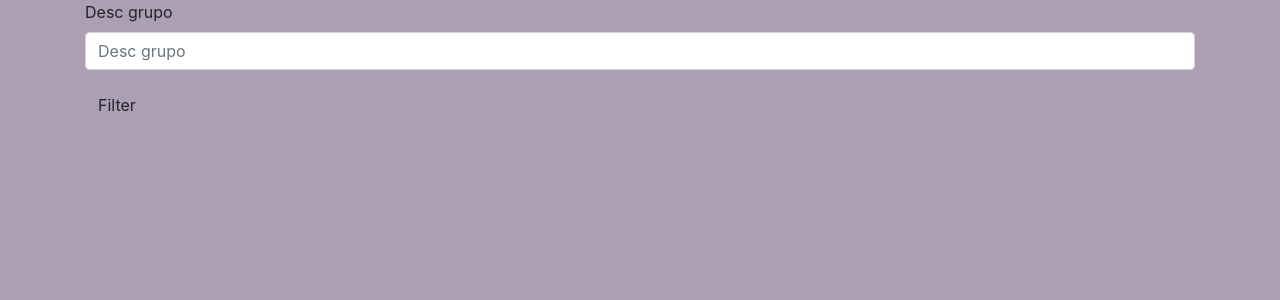
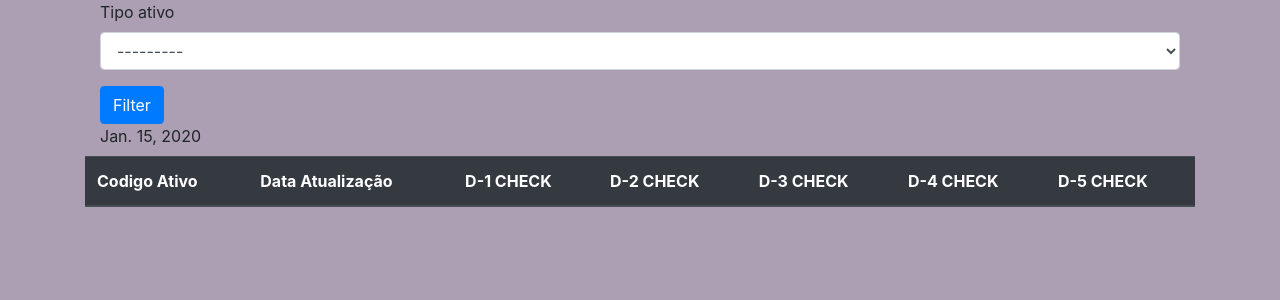
Before and after one commit to fmeiraf/KapytalizeApp, a Django app: page /sysManager/check_cargas/ in a window 1280 px wide. Shown: the part 81-381 px from the top of the page. Run offline with Django 3.2, Linux system fonts and the light colour scheme; a user stored in the database is signed in; tables that the repository leaves empty hold one stand-in row (values such as "Sample post"); lists and menus that the app fills with data are empty; parts of the project's set-up code (start-up, migrations or seed data) failed here and were passed over; some libraries are stand-ins or nearby versions.

Commit message:
sysManager Check Cargas start - almost working

```diff
--- a/portfolios/models.py
+++ b/portfolios/models.py
@@ -43,6 +43,7 @@
     class Meta:
         managed = False
         db_table = 'price'
+        get_latest_by = '-data'
 
 # ---- Managed models - Created in Django ----
 
--- a/requirements.txt
+++ b/requirements.txt
@@ -17,6 +17,7 @@
 Django==2.1
 django-autocomplete-light==3.3.4
 django-bootstrap3==11.0.0
+django-filter==2.1.0
 django-heroku==0.3.1
 docker-py==1.10.6
 docker-pycreds==0.4.0
--- a/sysManager/forms.py
+++ b/sysManager/forms.py
@@ -1,7 +1,16 @@
-from django.forms import ModelForm
 from portfolios import models
+from django import forms
+import django_filters
 
-class TipoAtivoForm(ModelForm):
-    class Meta:
-        model = models.GrupoAtivo
-        fields = ['desc_grupo']
+# class TipoAtivoFilter(django_filters.FilterSet):
+#     desc_grupo = django_filters.CharFilter(field_name='desc_grupo', method=None)
+#     class Meta:
+#         model = models.GrupoAtivo
+#         fields = ['desc_grupo']
+#
+#         def last_date_filter(self, queryset, name, value):
+#             return queryset.filter().lastest('data')
+
+
+class TipoAtivoFilter(forms.Form):
+    tipo_ativo = forms.ModelChoiceField(queryset=models.GrupoAtivo.objects.all())
--- a/sysManager/templates/sysManager/check_cargas.html
+++ b/sysManager/templates/sysManager/check_cargas.html
@@ -1,14 +1,73 @@
 {% extends "base.html" %}
 {% load bootstrap3 %}
+{% load minus_date %}
 
 {% block content %}
-    <form method="post" >
-      {% csrf_token %}
+  <div class="container mb-2">
+    <form method="get" >
       {% bootstrap_form form %}
-      <input type="submit" class="btn btn-default" value="Filter">
+      <input type="submit" class="btn btn-primary" value="Filter">
     </form>
+    {{lastdate}}
+
+    {% for x in teste  %}
+      {{x}}
+
+    {% endfor %}
+  </div>
 
 
+    <table class="table table-striped table-dark">
+      <thead>
+        <th scope="col">Codigo Ativo</th>
+        <th scope="col">Data Atualização</th>
+        <th scope="col">D-1 CHECK</th>
+        <th scope="col">D-2 CHECK</th>
+        <th scope="col">D-3 CHECK</th>
+        <th scope="col">D-4 CHECK</th>
+        <th scope="col">D-5 CHECK</th>
+      </thead>
+      <tbody>
+        {% for obj in qs  %}
+        <tr>
+          <td> {{obj.sigla_ativo}} </td>
+          <td> {{obj.data}} </td>
+          <td> {% if lastdate|minus_days:1 <= obj.data %}
+                  1
+               {% else %}
+                  0
+               {% endif %}
+          </td>
+          <td> {% if lastdate|minus_days:2 <= obj.data %}
+                  1
+               {% else %}
+                  0
+               {% endif %}
+          </td>
+          <td> {% if lastdate|minus_days:3 <= obj.data %}
+                  1
+               {% else %}
+                  0
+               {% endif %}
+          </td>
+          <td> {% if lastdate|minus_days:4 <= obj.data %}
+                  1
+               {% else %}
+                  0
+               {% endif %}
+          </td>
+          <td> {% if lastdate|minus_days:5 <= obj.data %}
+                  1
+               {% else %}
+                  0
+               {% endif %}
+          </td>
+        </tr>
+        {% endfor %}
+
+      </tbody>
+
+    </table>
 
 
 
--- a/sysManager/urls.py
+++ b/sysManager/urls.py
@@ -6,6 +6,6 @@
 app_name = 'sysManager'
 
 urlpatterns = [
-    path('check_cargas/', views.CargasListView.as_view(), name='check_cargas'),
+    path('check_cargas/', views.CargasListView, name='check_cargas'),
 
 ]
--- a/sysManager/views.py
+++ b/sysManager/views.py
@@ -2,20 +2,56 @@
 from django.contrib.auth.mixins import LoginRequiredMixin
 from django.views.generic import ListView
 from django.views.generic.edit import ModelFormMixin
+from django_filters.views import FilterView
 from portfolios import models
+from django.db.models import Max
+
 from . import forms
 
-class CargasListView(LoginRequiredMixin, ListView, ModelFormMixin):
-    model = models.PrecoAtivo
-    form_class = forms.TipoAtivoForm
-    template_name = 'sysManager/check_cargas.html'
+# class CargasListView(LoginRequiredMixin, ListView, ModelFormMixin):
+#     model = models.PrecoAtivo
+#     form_class = forms.TipoAtivoForm
+#     template_name = 'sysManager/check_cargas.html'
+#
+#     def get(self, request, *args, **kwargs):
+#         self.object = None
+#         self.form = self.get_form(self.form_class)
+#         return ListView.get(self, request,*args, **kwargs)
+#
+#     def get_context_data(self, *args, **kwargs):
+#         context = super(CargasListView, self).get_context_data(*args, **kwargs)
+#         context['form'] = self.form
+#         return context
 
-    def get(self, request, *args, **kwargs):
-        self.object = None
-        self.form = self.get_form(self.form_class)
-        return ListView.get(self, request,*args, **kwargs)
+# class CargasListView(LoginRequiredMixin, FilterView):
+#     model = models.PrecoAtivo
+#     context_object_name = 'precos'
+#     filter_class = forms.TipoAtivoFilter
+#     template_name = 'sysManager/check_cargas.html'
+#     paginate_by = 10
 
-    def get_context_data(self, *args, **kwargs):
-        context = super(CargasListView, self).get_context_data(*args, **kwargs)
-        context['form'] = self.form
-        return context
+def CargasListView(request):
+    form = forms.TipoAtivoFilter()
+    precos = models.PrecoAtivo
+    dateRef = precos.objects.all().order_by('-data')[0]
+    lastdate = dateRef.data.date()
+
+
+    try:
+        filter = request.GET['tipo_ativo']
+    except:
+        filter = None
+    print(filter)
+
+    if filter != None:
+        #qs = precos.objects.filter(cod_ativo__grupo_ativo__cod_grupo__exact=filter).order_by('-data', 'cod_ativo').distinct('data', 'cod_ativo')
+        qs = precos.objects.raw('SELECT * FROM price JOIN ativo_detalhe USING(cod_ativo) WHERE grupo_ativo = {} AND cod_preco IN ( \
+                                 SELECT MAX(cod_preco) FROM price GROUP BY cod_ativo )'.format(filter))
+        #qs2 = precos.objects.filter(cod_ativo=4537).annotate(max_cod=Max('cod_preco')).values_list('max_cod')
+        qs2 = precos.objects.filter(cod_ativo=4537).aggregate(Max('cod_preco'))
+
+        print(qs2)
+    else:
+        qs = []
+
+    return render(request, 'sysManager/check_cargas.html', { 'form' : form, 'qs' : qs, 'lastdate' : lastdate })
```
Also changed, not shown: sysManager/templatetags/minus_date.py (added, +8 -0 lines), portfolios/migrations/0008_auto_20190609_1414.py (added), sysManager/templatetags/__init__.py (added).
